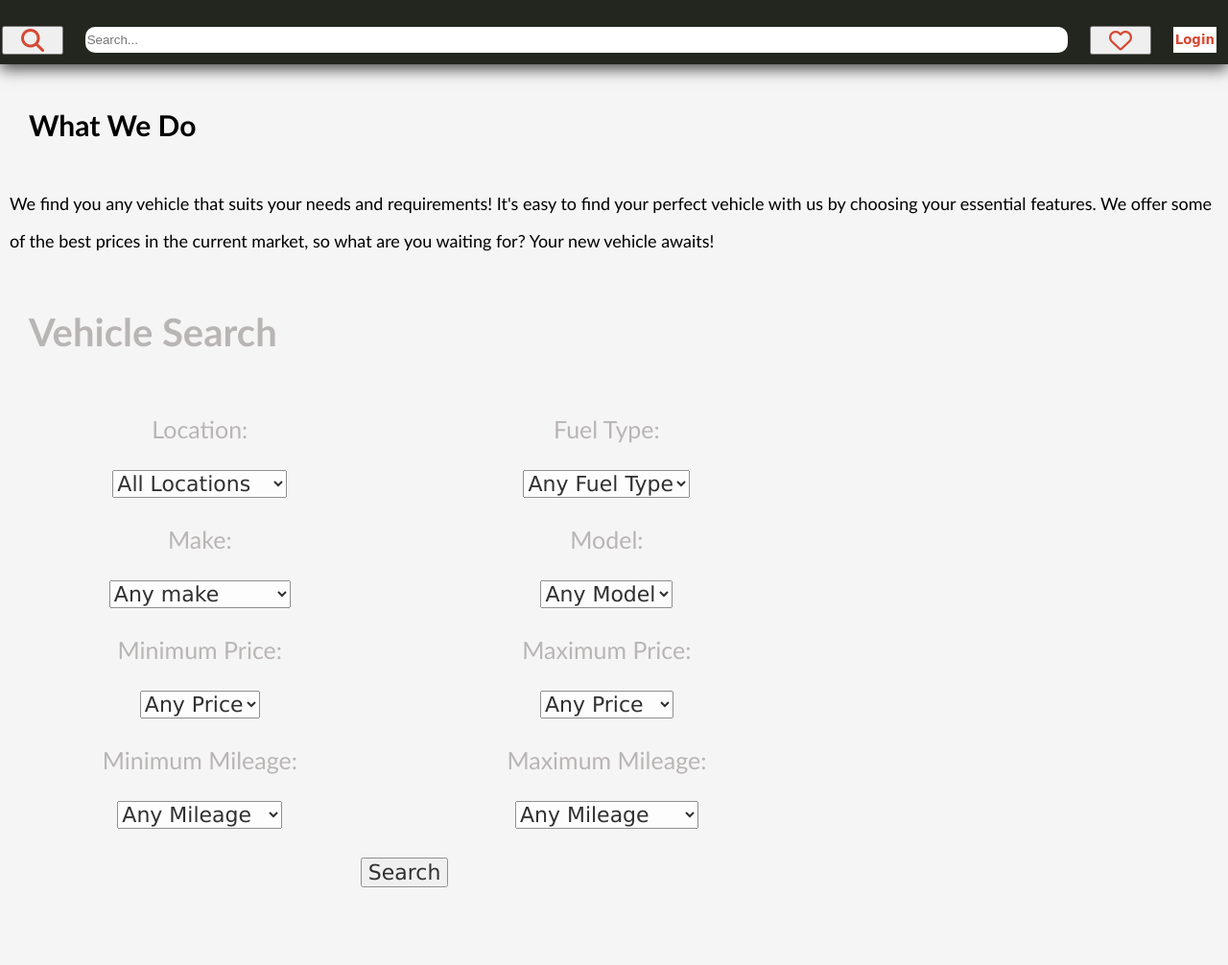
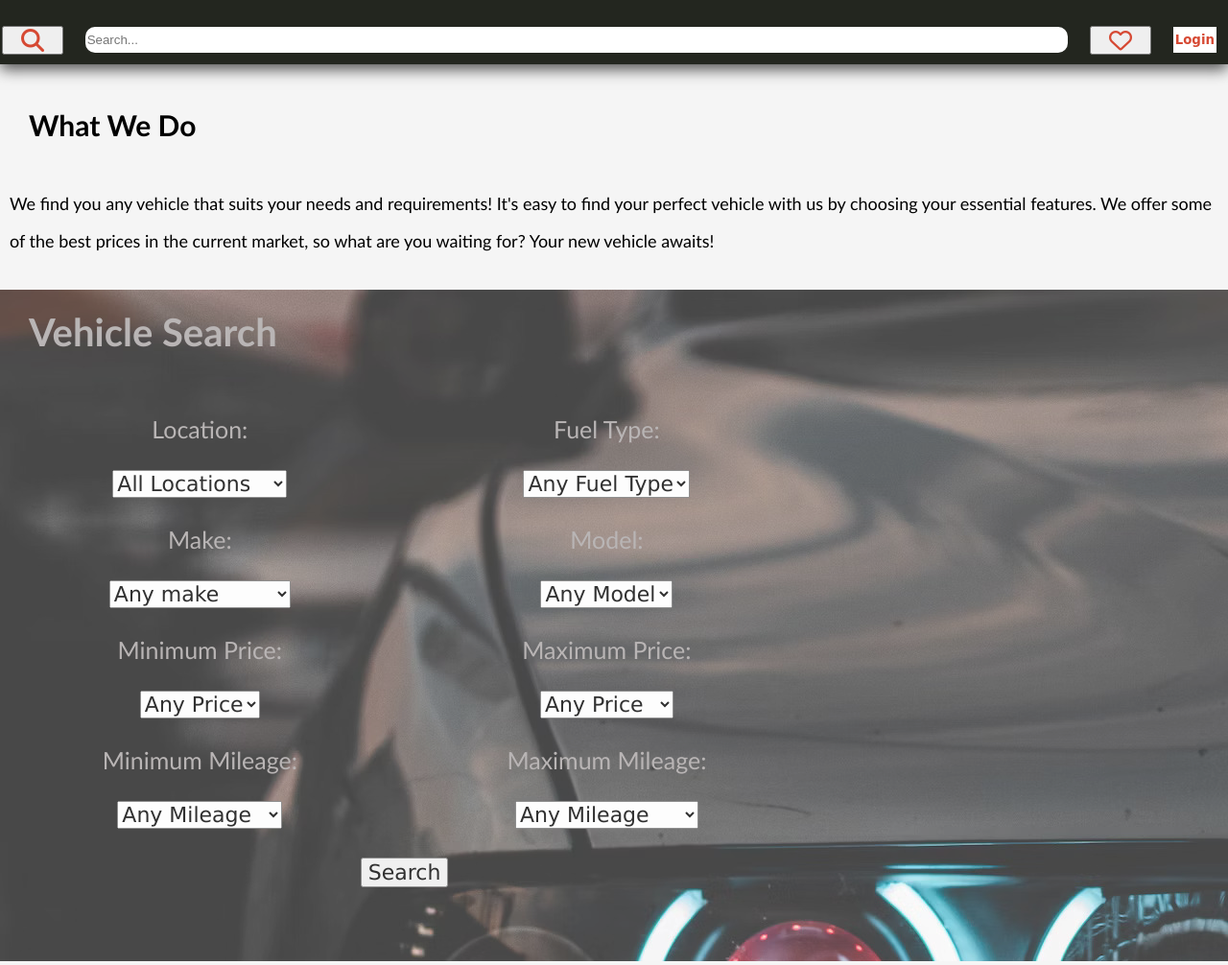
Before and after one commit to KuljeetPanesar/CarWebsite.github.io, a plain HTML site: page index.html in a window 1280 px wide. Shown: the part 373-1379 px from the top of the page at 96% size. Drawn offline with Linux system fonts and the light colour scheme.

Commit message:
Update carWebsiteStyle.css

```diff
--- a/carWebsiteStyle.css
+++ b/carWebsiteStyle.css
@@ -210,7 +210,7 @@ p {
 /* Vehicle selections */
 
 .selectionContainer {
-    background-image: url(./images/carBackgroundImage.jpg);
+    background-image: url(./carBackgroundImage.jpg);
     opacity: 0.8;
     height: 700px;
     color: rgb(171, 166, 166);
```
